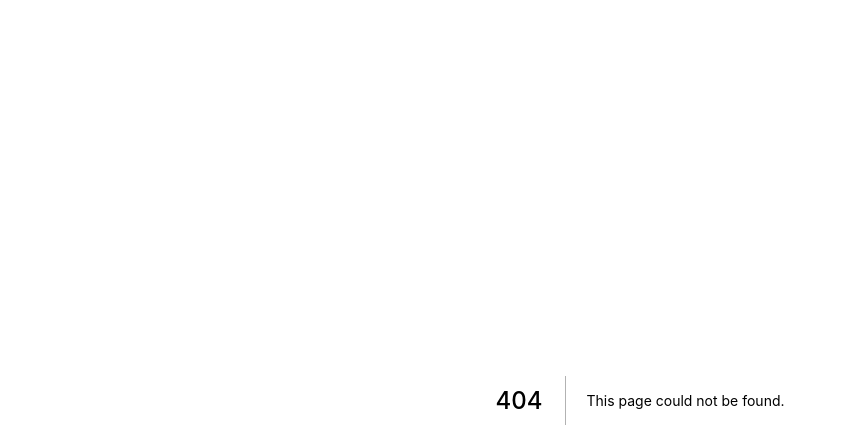
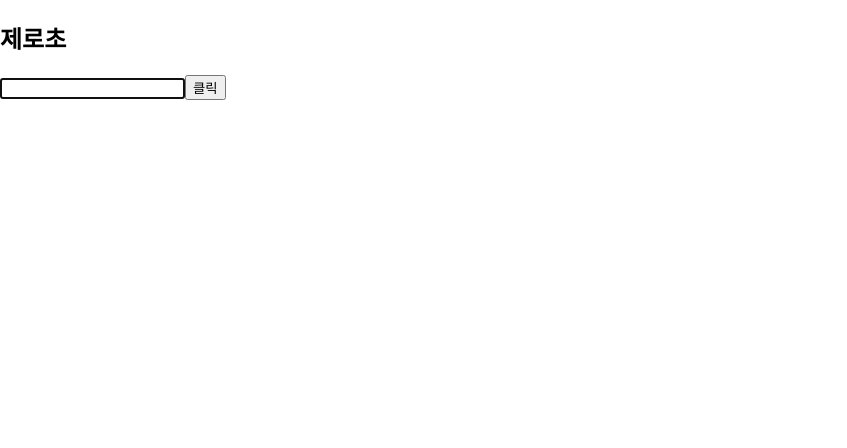
Before and after one commit to vatech-younghoon/next-app, a Next.js app: page /games/WordRelay in a window 1280 px wide. Before the commit this address had no page. Shown: the top 448 px of the page, without its empty margins (0-847 px from the left). Built offline with nearby package versions, Linux system fonts and the light colour scheme.

Commit message:
feat wordRelay

```diff
--- /dev/null
+++ b/pages/games/WordRelay.tsx
@@ -0,0 +1,50 @@
+import styled from '@emotion/styled';
+import { useEffect, useRef, useState } from 'react';
+
+const Styled = {
+  Root: styled.div``,
+  Word: styled.h2``,
+  Form: styled.form``,
+  AnswerInput: styled.input``,
+  Button: styled.button``,
+  Result: styled.div``,
+};
+
+export default function WordRelay() {
+  const [givenWord, setGivenWord] = useState('제로초');
+  const [answerWord, setAnswerWord] = useState('');
+  const [result, setResult] = useState('');
+  const inputRef = useRef<HTMLInputElement>(null);
+
+  useEffect(() => {
+    if (inputRef.current !== null) {
+      inputRef.current.focus();
+    }
+  }, [result]);
+  return (
+    <Styled.Root>
+      <Styled.Word>{givenWord}</Styled.Word>
+      <Styled.Form
+        onClick={(e) => {
+          e.preventDefault();
+          if (givenWord.charAt(givenWord.length - 1) !== answerWord.charAt(0)) {
+            setAnswerWord('');
+            setResult('땡');
+            return;
+          }
+          setGivenWord(answerWord);
+          setAnswerWord('');
+          setResult('정답');
+        }}
+      >
+        <Styled.AnswerInput
+          ref={inputRef}
+          value={answerWord}
+          onChange={(e) => setAnswerWord(e.target.value)}
+        />
+        <Styled.Button> 클릭 </Styled.Button>
+      </Styled.Form>
+      <Styled.Result>{result}</Styled.Result>
+    </Styled.Root>
+  );
+}
--- a/pages/index.tsx
+++ b/pages/index.tsx
@@ -28,8 +28,8 @@ const Home: NextPage = () => {
             <p>Find in-depth information about Next.js features and API.</p>
           </a>
 
-          <a href="https://nextjs.org/learn" className={styles.card}>
-            <h2>Learn &rarr;</h2>
+          <a href="http://localhost:3000/games/gugudan" className={styles.card}>
+            <h2>끝말잇기 &rarr;</h2>
             <p>Learn about Next.js in an interactive course with quizzes!</p>
           </a>
 
```
